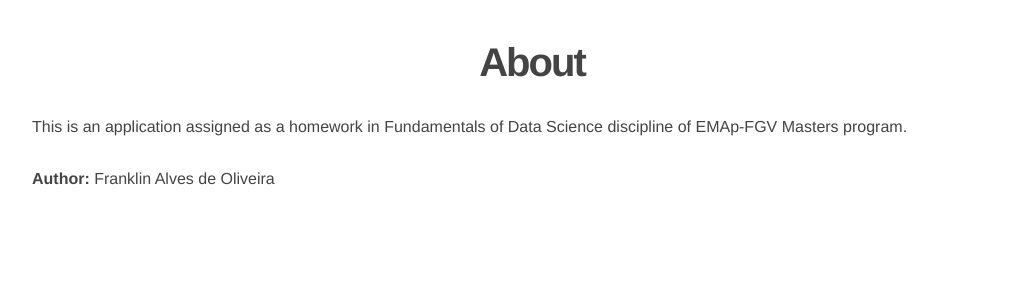
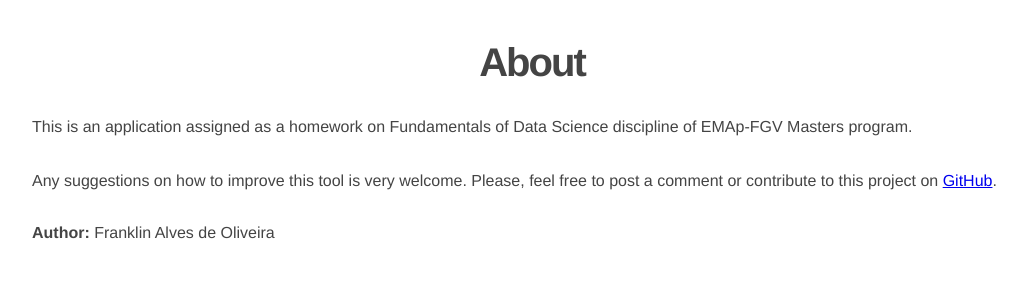
Before and after one commit to Franklin-oliveira/FDS-Repo, a Flask app: page /about in a window 1280 px wide. Shown: the part 40-340 px from the top of the page, without its empty margins (108-1131 px from the left). Run offline with Flask 2, Linux system fonts and the light colour scheme.

Commit message:
Pequenas mudanças nos notebooks (adicionei mais comentários) - pequenos ajustes no about.html

```diff
--- a/hw1/templates/about.html
+++ b/hw1/templates/about.html
@@ -2,7 +2,15 @@
 
 {% block content %}
   <h2>About</h2>
-  <p>This is an application assigned as a homework in Fundamentals of Data Science discipline of EMAp-FGV Masters program. <br>
+  <p>This is an application assigned as a homework on Fundamentals of Data Science discipline of EMAp-FGV Masters program. <br>
+  	<br>
+  	<br>
+
+  	Any suggestions on how to improve this tool is very welcome. Please, feel free to post a comment or contribute to this project on
+  	<a href="https://github.com/Franklin-oliveira/FDS-Repo/tree/master/hw1" class="button icon search">GitHub</a>.
+
+  	<br>
+
   </p>
 
 <br>
```
Also changed, not shown: hw1/README.md, hw1/hw1.sqlite, hw1/static/img/authors.png, hw1/static/img/papers.png, 1 other file.
